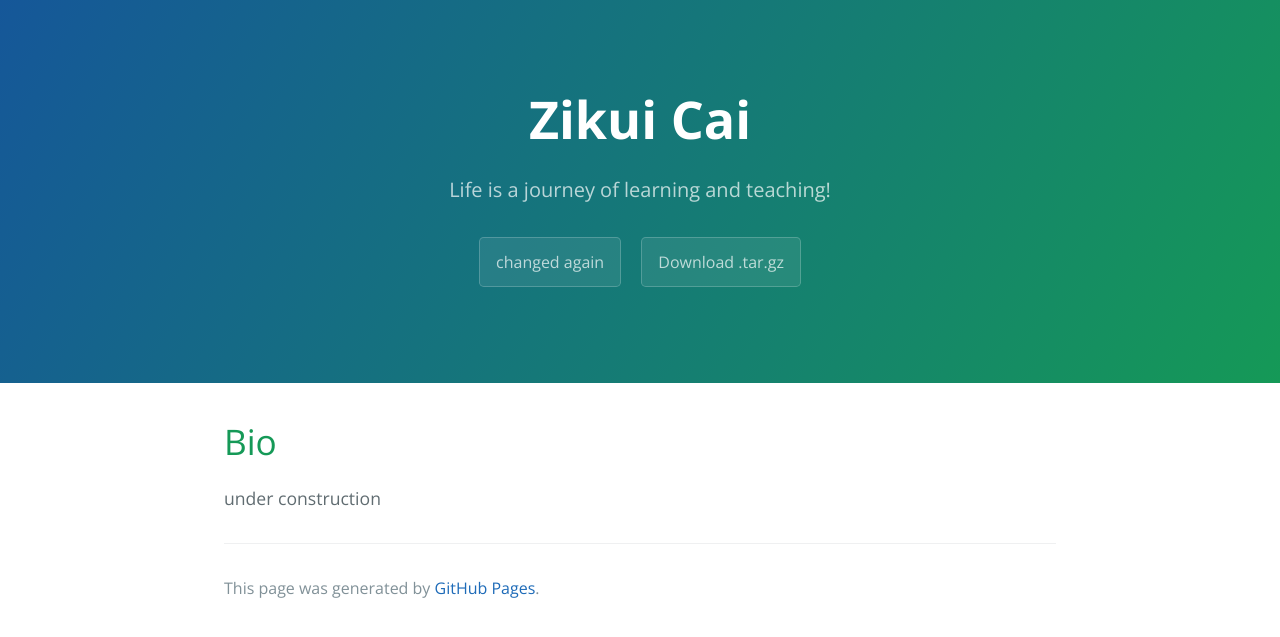
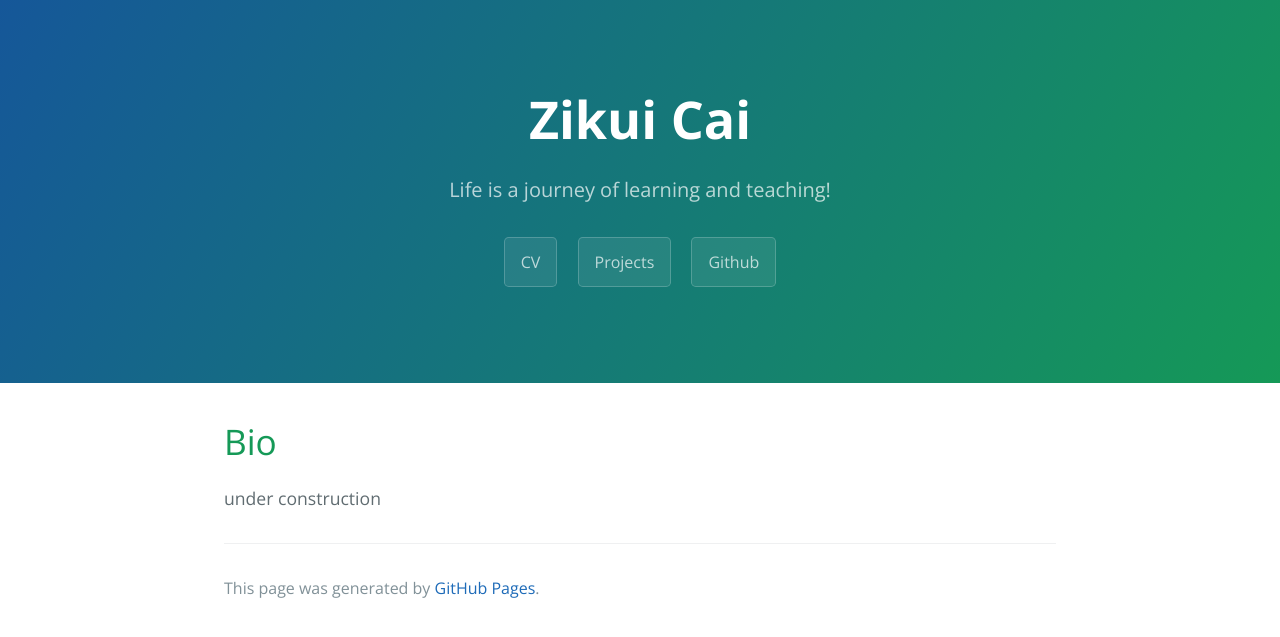
Before and after one commit to zikuicai/zikuicai.github.io, a Jekyll site: the page built from index.md, in a window 1280 px wide. Shown: the top 637 px of the page. Built offline with Jekyll 4.4.1, drawn with Linux system fonts in a browser that asks for light colours; our own code applies the rules of GitHub Pages for plain Markdown files.

Commit message:
Update default.html

```diff
--- a/_layouts/default.html
+++ b/_layouts/default.html
@@ -17,8 +17,9 @@
         <a href="{{ site.github.repository_url }}" class="btn">View on GitHub</a>
       {% endif %}
       {% if site.show_downloads %}
-        <a href="http://www.vislab.ucr.edu/" class="btn">changed again</a>
-        <a href="{{ site.github.tar_url }}" class="btn">Download .tar.gz</a>
+        <a href="zikuicai.pdf" class="btn">CV</a>
+        <a href="zikuicai.pdf" class="btn">Projects</a>
+        <a href="https://github.com/zikuicai" class="btn">Github</a>
       {% endif %}
     </section>
 
```
